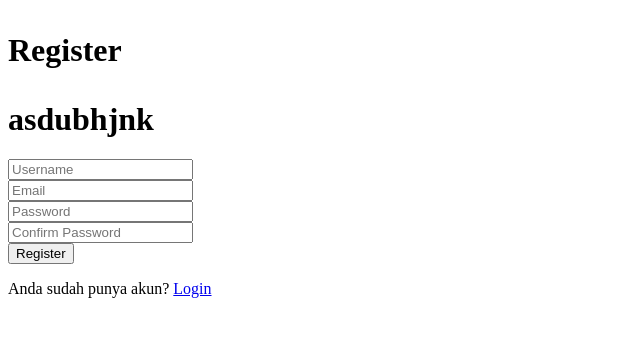
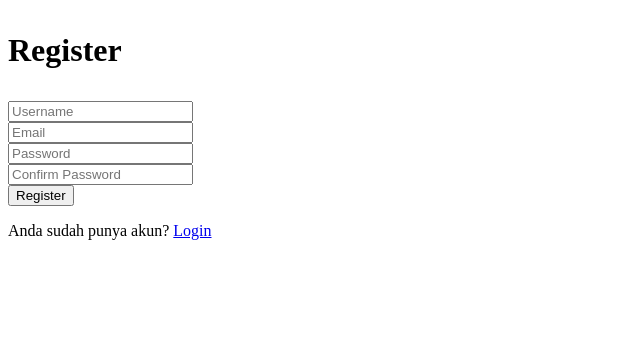
Before and after one commit to AzizWira/KasKelas, a PHP site: page /register.php in a window 1280 px wide. Shown: the top 337 px of the page, without its empty margins (0-640 px from the left). Run offline with PHP 8.4, Linux system fonts and the light colour scheme; data that the repository does not hold is empty.

Commit message:
style(menghapus text)[AZ]:menghapus text di register dan index

```diff
--- a/index.php
+++ b/index.php
@@ -36,7 +36,6 @@
   <div class="w3-card-4 w3-margin" style="width: 100%;" >
 	<div class="w3-container w3-light-grey">
 		<h2>Please login</h2>
-		<h1>LLLL</h1>
 	</div>
 	<form class="w3-container" method="POST" action="">
 		<p>
--- a/register.php
+++ b/register.php
@@ -59,7 +59,6 @@ if (isset($_POST['submit'])) {
     <div class="container">
         <form action="" method="POST" class="login-email">
             <p class="login-text" style="font-size: 2rem; font-weight: 800;">Register</p>
-            <h1>asdubhjnk</h1>
             <div class="input-group">
                 <input type="text" placeholder="Username" name="username" value="<?php echo $username; ?>" required>
             </div>
```
